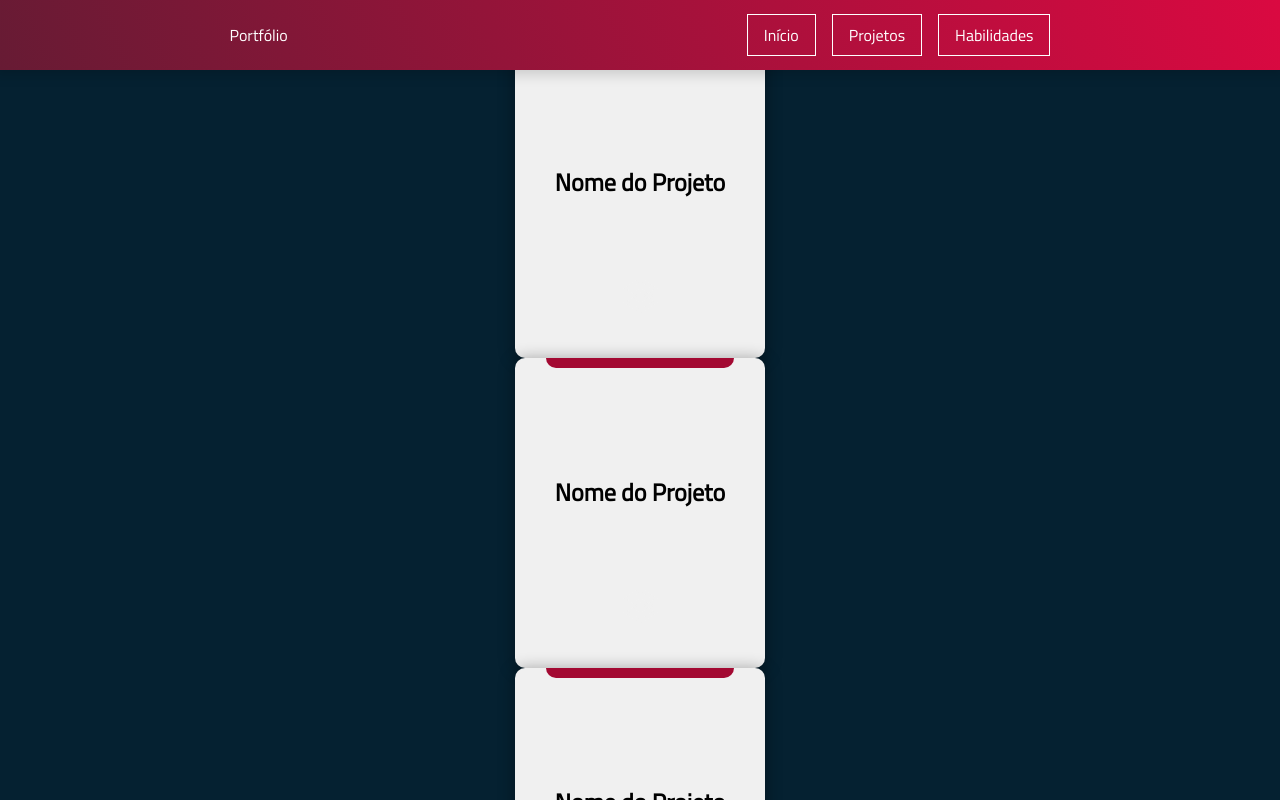
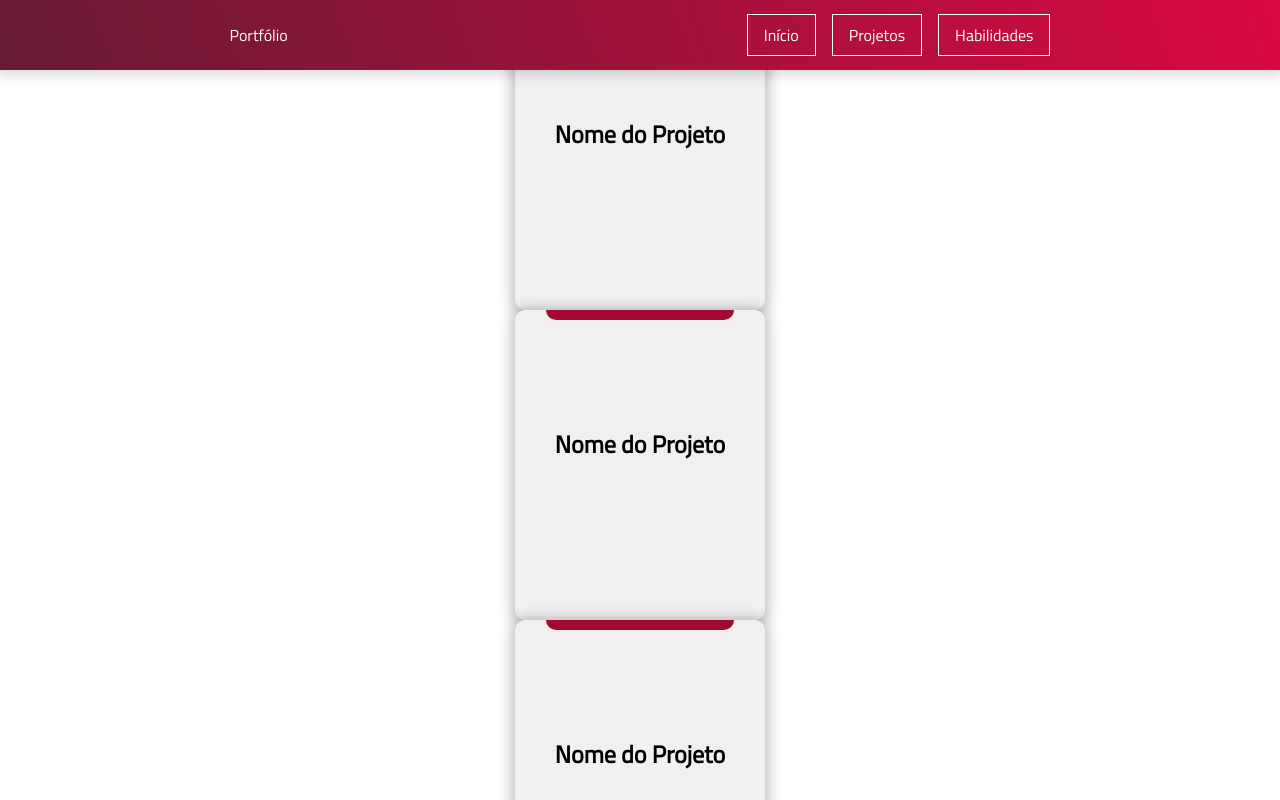
Before and after one commit to allbertuu/portfolio, a React (Create React App) app: page /projects in a window 1280 px wide. Shown: the top 800 px of the page. Built offline with nearby package versions, Linux system fonts and the light colour scheme.

Commit message:
rename styles

```diff
--- a/src/assets/sass/CardProject.module.scss
+++ b/src/assets/sass/CardProject.module.scss
@@ -89,7 +89,7 @@
   }
 }
 
-.l_icons {
+.c_icons {
   display: none;
   transition: all 0.75s;
   position: absolute;
--- a/src/assets/sass/Header.scss
+++ b/src/assets/sass/Header.scss
@@ -19,7 +19,7 @@ header {
   top: 0;
   z-index: 99;
 
-  .l_logo {
+  .c_logo {
     color: white;
   }
 
--- a/src/assets/sass/Projetos.scss
+++ b/src/assets/sass/Projetos.scss
@@ -1,4 +1,4 @@
-.l_projects {
+.s_projects {
   width: 100%;
   background-color: var(--blue-dark);
   padding-top: 3rem;
--- a/src/components/layout/Header.js
+++ b/src/components/layout/Header.js
@@ -5,7 +5,7 @@ import '../../assets/sass/Header.scss';
 function Header() {
   return (
     <header>
-      <div className='l_logo'>
+      <div className='c_logo'>
         Portfólio
       </div>
 
```
